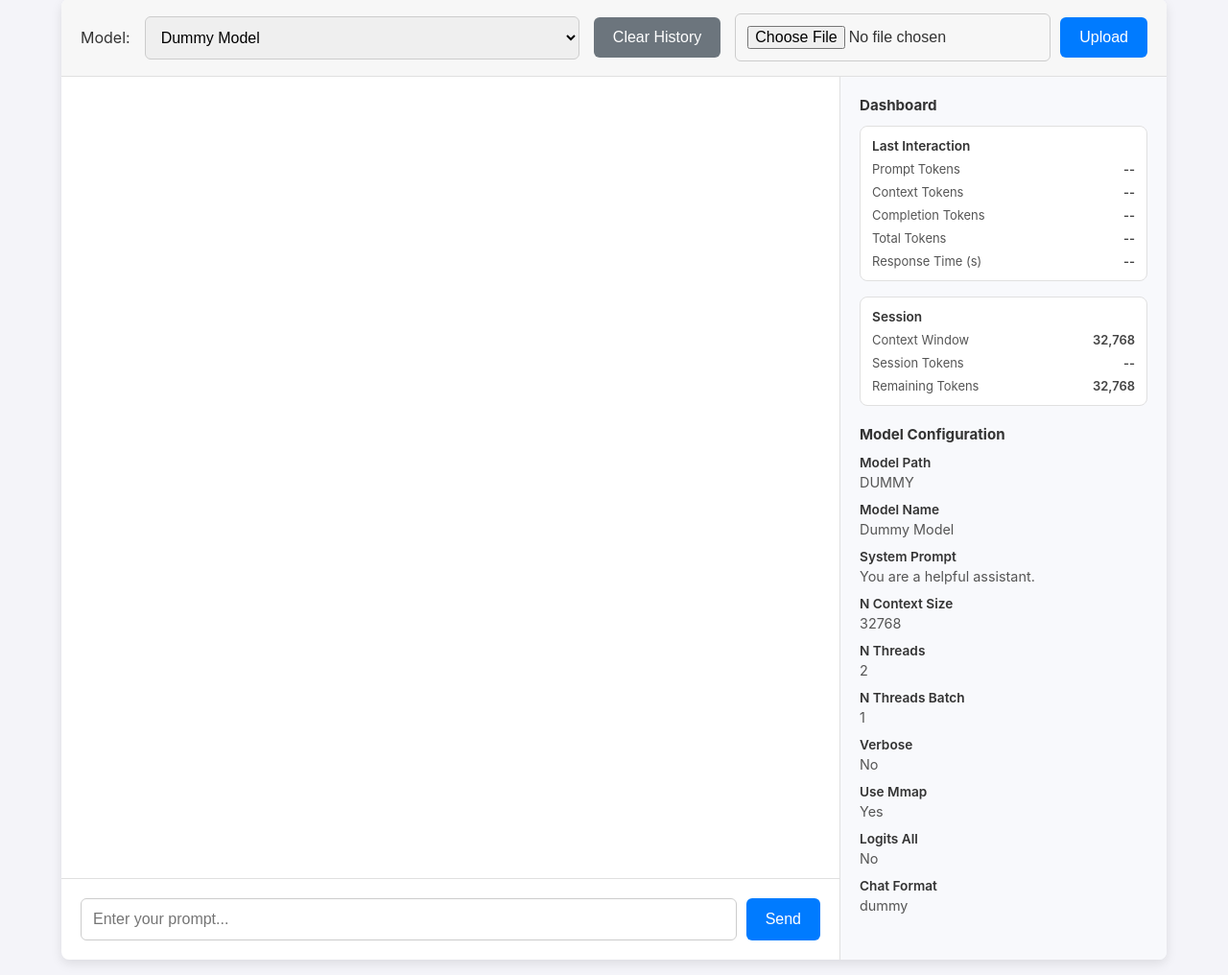
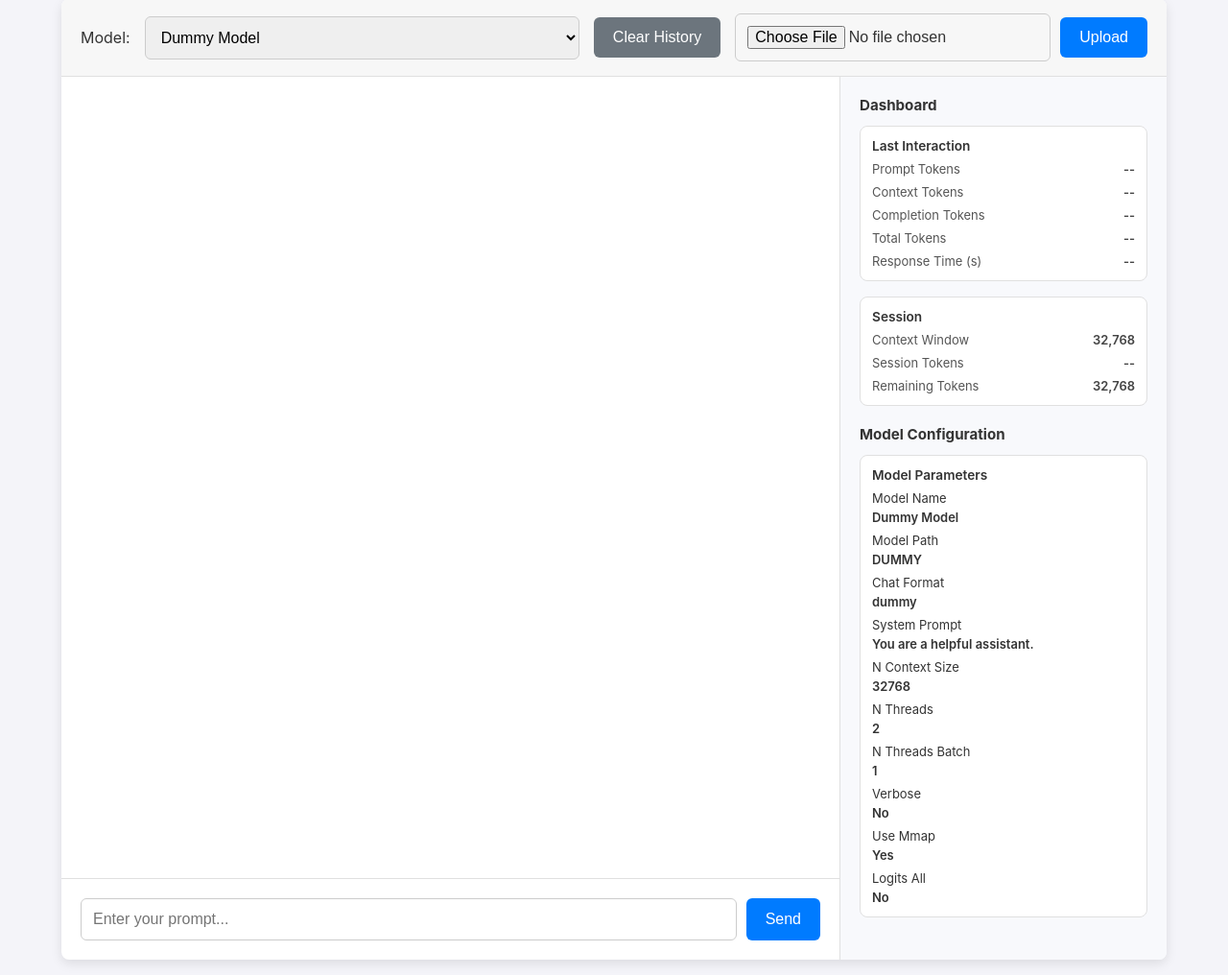
Before and after one commit to spacesnotabs/linked_in_poster, a FastAPI app: page / in a window 1280 px wide. Shown: the part 17-1033 px from the top of the page at 96% size. Run offline with FastAPI, Linux system fonts and the light colour scheme.

Commit message:
Ui tweaks

```diff
--- a/src/api/templates/index.html
+++ b/src/api/templates/index.html
@@ -202,6 +202,9 @@
         .dashboard-metric {
             display: flex;
             justify-content: space-between;
+            align-items: center;
+            flex-wrap: wrap;
+            gap: 4px 12px;
             font-size: 0.9em;
             color: #444;
         }
@@ -210,25 +213,29 @@
         }
         .dashboard-value {
             font-weight: 600;
+            text-align: right;
+            word-break: break-word;
+            white-space: pre-wrap;
         }
         #model-config-content {
             font-size: 1em;
+            display: flex;
+            flex-direction: column;
+            gap: 16px;
         }
-        #model-info-panel dl {
-            margin: 0;
+        .config-metric {
+            align-items: flex-start;
         }
-        #model-info-panel dt {
-            font-weight: 600;
-            margin-top: 12px;
-            font-size: 0.95em;
+        .config-metric .dashboard-label,
+        .config-metric .dashboard-value {
+            flex: 1 1 100%;
         }
-        #model-info-panel dt:first-of-type {
-            margin-top: 0;
+        .config-metric .dashboard-label {
+            color: #333;
         }
-        #model-info-panel dd {
-            margin: 4px 0 8px;
-            color: #555;
-            word-break: break-word;
+        .config-metric .dashboard-value {
+            text-align: left;
+            color: #333;
         }
         #model-info-panel .placeholder {
             color: #6c757d;
@@ -325,7 +332,10 @@
                 </div>
                 <h2 id="model-info-title">Model Configuration</h2>
                 <div id="model-config-content">
-                    <p class="placeholder">Select a model to view its configuration.</p>
+                    <div class="dashboard-group config-group">
+                        <div class="dashboard-group-title">Model Parameters</div>
+                        <p class="placeholder">Select a model to view its configuration.</p>
+                    </div>
                 </div>
             </aside>
         </div>
@@ -521,24 +531,77 @@
                 currentModelConfig = config || null;
                 modelConfigContainer.innerHTML = '';
                 if (!config) {
+                    const group = document.createElement('div');
+                    group.className = 'dashboard-group config-group';
+                    const title = document.createElement('div');
+                    title.className = 'dashboard-group-title';
+                    title.textContent = 'Model Parameters';
+                    group.appendChild(title);
+
                     const placeholder = document.createElement('p');
                     placeholder.className = 'placeholder';
                     placeholder.textContent = 'Select a model to view its configuration.';
-                    modelConfigContainer.appendChild(placeholder);
+                    group.appendChild(placeholder);
+
+                    modelConfigContainer.appendChild(group);
                     updateDashboard();
                     return;
                 }
 
-                const list = document.createElement('dl');
+                const group = document.createElement('div');
+                group.className = 'dashboard-group config-group';
+                const title = document.createElement('div');
+                title.className = 'dashboard-group-title';
+                title.textContent = 'Model Parameters';
+                group.appendChild(title);
+
+                const prioritizedKeys = [
+                    'model_name',
+                    'model_path',
+                    'chat_format',
+                    'system_prompt',
+                    'n_context_size',
+                    'n_threads',
+                    'n_threads_batch',
+                    'verbose',
+                    'use_mmap',
+                    'logits_all'
+                ];
+
+                const seen = new Set();
+                const orderedEntries = [];
+
+                prioritizedKeys.forEach((key) => {
+                    if (key in config) {
+                        orderedEntries.push([key, config[key]]);
+                        seen.add(key);
+                    }
+                });
+
                 Object.entries(config).forEach(([key, value]) => {
-                    const dt = document.createElement('dt');
-                    dt.textContent = formatConfigLabel(key);
-                    const dd = document.createElement('dd');
-                    dd.textContent = formatConfigValue(value);
-                    list.appendChild(dt);
-                    list.appendChild(dd);
+                    if (!seen.has(key)) {
+                        orderedEntries.push([key, value]);
+                    }
                 });
-                modelConfigContainer.appendChild(list);
+
+                orderedEntries.forEach(([key, value]) => {
+                    const metric = document.createElement('div');
+                    metric.className = 'dashboard-metric config-metric';
+
+                    const label = document.createElement('span');
+                    label.className = 'dashboard-label';
+                    label.textContent = formatConfigLabel(key);
+
+                    const metricValue = document.createElement('span');
+                    metricValue.className = 'dashboard-value';
+                    metricValue.textContent = formatConfigValue(value);
+
+                    metric.appendChild(label);
+                    metric.appendChild(metricValue);
+                    group.appendChild(metric);
+                });
+
+                modelConfigContainer.appendChild(group);
                 updateDashboard();
             }
 
```
